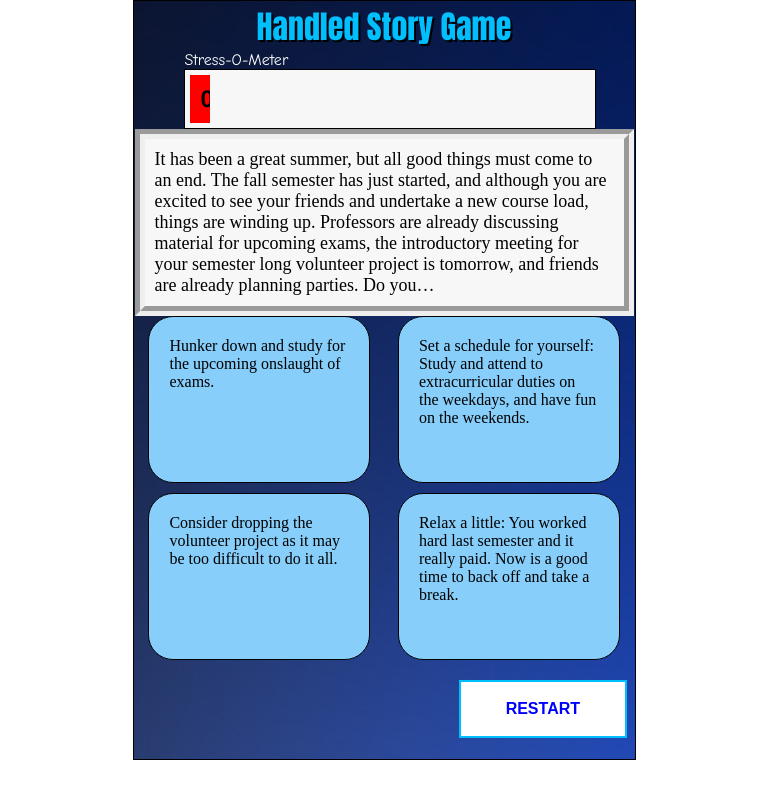
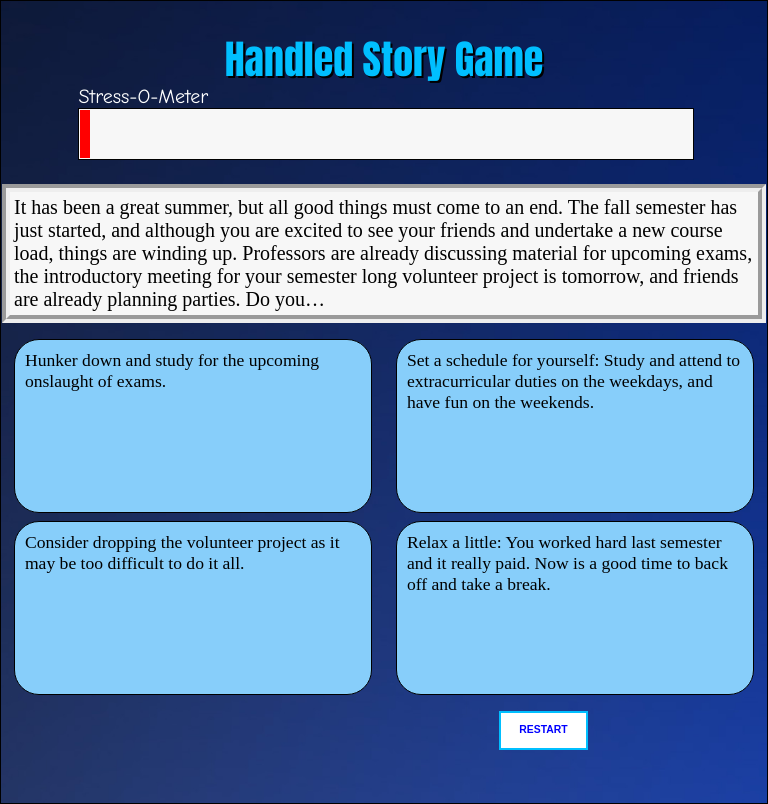
Before and after one commit to TomTomoki/CSC548_Handled, a plain HTML site: page StoryGameUI/storyGame.html in a window 768 px wide. Drawn offline with nearby package versions, Linux system fonts and the light colour scheme.

Commit message:
Complete the mobile design

```diff
--- a/StoryGameUI/storyGame.css
+++ b/StoryGameUI/storyGame.css
@@ -1,8 +1,9 @@
 /* mobile */
-@media only screen and (max-width: 370px){
+/* @media only screen and (max-width: 370px){ */
+@media only screen and (max-width: 509px){
 		body {
 			margin: auto;
-			width: 370px;
+			width: 509px;
 		}
 
 		.outside {
@@ -160,13 +161,15 @@
 }
 
 /* mobile */
-@media only screen and (min-width: 371px) and (max-width: 502px) {
+/* @media only screen and (min-width: 371px) and (max-width: 502px) { */
+@media only screen and (min-width: 510px) and (max-width: 980px) {
 		body {
 			margin: auto;
-			width: 100%;
+			height: 100vh;
 		}
 
 		.outside {
+			height: 100%;
 			border: 1px solid black;
 			padding: 1px;
 
@@ -177,10 +180,14 @@
 			/* opacity: 0.6; */
 		}
 
+		div.a {
+			height: 6vh;
+			text-align: center;
+		}
+
 		h1.a {
+			font-size: 5vh;
 			font-family:impact;
-			text-align: center;
-			margin: 0;
 			color: #00BFFF;
 			text-shadow: 2px 2px black;
 		}
@@ -188,14 +195,16 @@
 		.bar {
 			margin-left: 10%;
 			width: 80%;
+			margin-bottom: 3vh;
 		}
 
 		p.a {
-			margin-top: 0;
+			margin-top: 1vh;
 			margin-bottom: 0;
 			font-family: "Comic Sans MS", cursive, sans-serif;
 			font-weight: 200;
 			color: white;
+			font-size: 2.5vh;
 		}
 
 		.goalProgress {
@@ -203,18 +212,18 @@
 			padding: 1px;
 			border: 1px solid black;
 			width: 100%;
+			height: 6vh;
 		}
 		div.progressBar {
 			background: red;
 			color: black;
-			font-size: 1.5em;
+			font-size: 4vh;
 			font-family: 'helvetica neue', helvetica, arial, sans-serif;
 			letter-spacing: -1px;
-			font-weight: 700;
-			padding: 10px;
+    	padding-left: 10px;
 			display: block;
 			overflow: hidden;
-			width: 70px;
+			height: 6vh;
 		}
 		span.goalAmount {
 			display: none;
@@ -224,9 +233,10 @@
 		#story {
 			background-color: #f7f7f7;
 			margin-top: 0;
-			padding: 3px;
-			border:5px groove;
-			font-size: large;
+			padding: 0.5vh;
+			border:1vh groove;
+			font-size: 2.5vh;
+			margin-bottom: 2vh;
 		}
 
 		.parent {
@@ -237,12 +247,13 @@
 		}
 		.child {
 			width: 44%;
+			height: 19vh;
 			background-color: #87CEFA;
 			padding: 10px;
 			border: 1px solid black;
 			margin: auto;
 			margin-top: 0;
-			font-size: medium;
+			font-size: 2.2vh;
 		}
 
 		.option1 {
@@ -263,12 +274,14 @@
 			border-radius: 25px;
 			background-position: left top;
 			background-repeat: repeat;
+			margin-top: 1vh;
 		}
 
 		.option4 {
 			border-radius: 25px;
 			background-position: left top;
 			background-repeat: repeat;
+			margin-top: 1vh;
 		}
 
 		.btn {
@@ -286,11 +299,11 @@
 			display: flex;
 			-ms-flex-item-align: center;
 			align-self: center;
-			font-size: 1rem;
+			font-size: 1.3vh;
 			font-weight: 400;
 			line-height: 1;
-			margin: 20px;
-			margin-left: 60%;
+			margin: 2vh;
+			margin-left: 65%;
 			padding: 1.2em 1.8em;
 			text-decoration: none;
 			text-align: center;
@@ -317,13 +330,13 @@
 
 			background-color: #f7f7f7;
 			border:10px groove;
-			font-size: large;
+			font-size: 1.78vh;
 		}
 }
 
 /* desktop */
-@media only screen and (min-width: 503px) {
-/* @media only screen and (min-width: 961px) { */
+/* @media only screen and (min-width: 503px) { */
+@media only screen and (min-width: 981px) {
 		body {
 			margin: auto;
 			width: 503px;
@@ -340,10 +353,14 @@
 			/* opacity: 0.6; */
 		}
 
-		h1.a {
-			font-family:impact;
+		div.a {
 			text-align: center;
 			margin: 0;
+		}
+
+		h1.a {
+			font-size: 30px;
+			font-family:impact;
 			color: #00BFFF;
 			text-shadow: 2px 2px black;
 		}
--- a/StoryGameUI/storyGame.html
+++ b/StoryGameUI/storyGame.html
@@ -8,7 +8,9 @@
 
 <body>
     <div class="outside">
-        <h1 class="a">Handled Story Game</h1>
+        <div class="a">
+            <h1 class="a">Handled Story Game</h1>
+        </div>
 
         <div class="bar">
             <p class="a">Stress-O-Meter</p>
```
